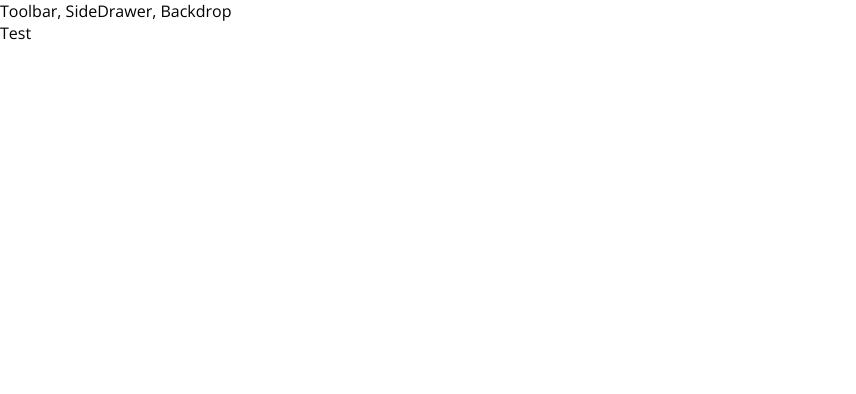
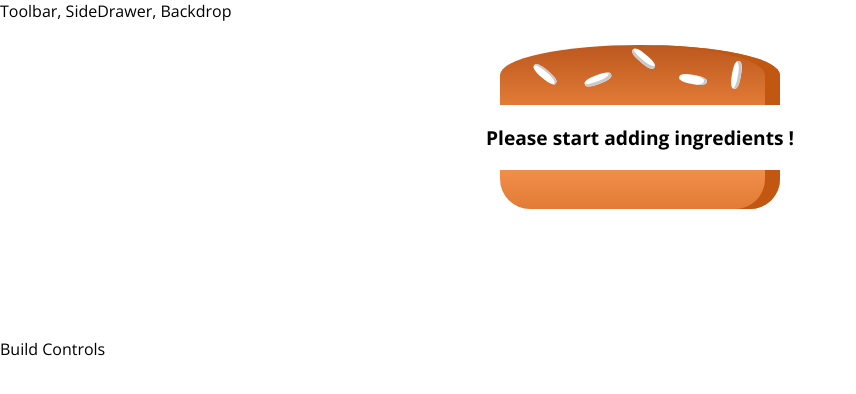
Before and after one commit to VinayJariya/Burger-Builder, a React (Create React App) app: page / in a window 1280 px wide. Shown: the top 394 px of the page, without its empty margins (0-856 px from the left). Built offline with nearby package versions, Linux system fonts and the light colour scheme.

Commit message:
Static Burger View

```diff
--- a/package.json
+++ b/package.json
@@ -3,6 +3,7 @@
   "version": "0.1.0",
   "private": true,
   "dependencies": {
+    "prop-types": "^15.7.2",
     "react": "^16.9.0",
     "react-dom": "^16.9.0",
     "react-scripts": "3.1.1"
--- a/src/App.js
+++ b/src/App.js
@@ -1,10 +1,13 @@
 import React from 'react';
 import Layout from './components/Layout/Layout';
+import BurgerBuilder from './components/BurgerBuilder/BurgerBuilder';
 
 function App() {
   return (
     <div>
-      <Layout>Test</Layout>
+      <Layout>
+        <BurgerBuilder/>
+      </Layout>
     </div>
   );
 }
--- /dev/null
+++ b/src/components/Burger/Burger.js
@@ -0,0 +1,30 @@
+import React from 'react';
+
+import BurgerIngredient from './BurgerIngredient/BurgerIngredient';
+import classes from './Burger.module.css';
+
+const burger = (props) => {
+    let transformed_ingredients = Object.keys(props.ingredients)
+        .map( igKey => {
+            return [...Array( props.ingredients[igKey] )].map( (_,i)=> {
+                return <BurgerIngredient key={igKey + i} type={igKey} />
+            });
+        })
+        .reduce((arr, el) => {
+            return arr.concat(el)
+        },[]);
+
+    if (transformed_ingredients.length === 0){
+        transformed_ingredients = <p>Please start adding ingredients !</p>;
+    }
+
+    return(
+        <div className={classes.Burger}>
+            <BurgerIngredient type="bread-top"/>
+            {transformed_ingredients}
+            <BurgerIngredient type="bread-bottom"/>
+        </div>
+    );
+};
+
+export default burger;
--- /dev/null
+++ b/src/components/Burger/Burger.module.css
@@ -0,0 +1,30 @@
+.Burger {
+    width: 100%;
+    height: 200px;
+    margin: auto;
+    overflow: scroll;
+    text-align: center;
+    font-weight: bold;
+    font-size: 1.2rem;
+}
+
+@media (min-width: 1000px) and (min-height: 700px){
+    .Burger{
+        width: 700px;
+        height:600px;
+    }
+}
+
+@media (min-width: 500px) and (min-height: 401px){
+    .Burger{
+        width: 450px;
+        height:400px;
+    }
+}
+
+@media (min-width: 500px) and (min-height: 400px){
+    .Burger{
+        width: 350px;
+        height:300px;
+    }
+}
--- /dev/null
+++ b/src/components/Burger/BurgerIngredient/BurgerIngredient.js
@@ -0,0 +1,44 @@
+import React, {Component} from 'react';
+import classes from './BurgerIngredient.module.css';
+import PropTypes from 'prop-types';
+
+class BurgerIngredient extends Component {
+    render(){
+        let ingredient = null;
+
+        switch (this.props.type) {
+            case 'bread-bottom':
+                ingredient = <div className={classes.BreadBottom}></div>;
+                break;
+            case 'bread-top':
+                ingredient = (
+                    <div className={classes.BreadTop}>
+                        <div className={classes.Seeds1}></div>
+                        <div className={classes.Seeds2}></div>
+                    </div>
+                );
+                break;
+            case 'meat':
+                ingredient = <div className={classes.Meat}></div>;
+                break;
+            case 'cheese':
+                ingredient = <div className={classes.Cheese}></div>;
+                break;
+            case 'salad':
+                ingredient = <div className={classes.Salad}></div>;
+                break;
+            case 'bacon':
+                ingredient = <div className={classes.Bacon}></div>;
+                break;
+            default:
+                ingredient = null;
+        }
+        return ingredient;
+    }
+};
+
+BurgerIngredient.propTypes = {
+    type: PropTypes.string.isRequired
+};
+
+export default BurgerIngredient;
--- /dev/null
+++ b/src/components/Burger/BurgerIngredient/BurgerIngredient.module.css
@@ -0,0 +1,113 @@
+.BreadBottom {
+    height: 13%;
+    width: 80%;
+    background: linear-gradient(#F08E4A, #e27b36);
+    border-radius: 0 0 30px 30px;
+    box-shadow: inset -15px 0 #c15711;
+    margin: 2% auto;
+}
+
+.BreadTop {
+    height: 20%;
+    width: 80%;
+    background: linear-gradient(#bc581e, #e27b36);
+    border-radius: 50% 50% 0 0;
+    box-shadow: inset -15px 0 #c15711;
+    margin: 2% auto;
+    position: relative;
+}
+
+.Seeds1 {
+    width: 10%;
+    height: 15%;
+    position: absolute;
+    background-color: white;
+    left: 30%;
+    top: 50%;
+    border-radius: 40%;
+    transform: rotate(-20deg);
+    box-shadow: inset -2px -3px #c9c9c9;
+}
+
+.Seeds1:after {
+    content: "";
+    width: 100%;
+    height: 100%;
+    position: absolute;
+    background-color: white;
+    left: -170%;
+    top: -260%;
+    border-radius: 40%;
+    transform: rotate(60deg);
+    box-shadow: inset -1px 2px #c9c9c9;
+  }
+
+.Seeds1:before {
+    content: "";
+    width: 100%;
+    height: 100%;
+    position: absolute;
+    background-color: white;
+    left: 180%;
+    top: -50%;
+    border-radius: 40%;
+    transform: rotate(60deg);
+    box-shadow: inset -1px -3px #c9c9c9;
+  }
+
+  .Seeds2 {
+    width: 10%;
+    height: 15%;
+    position: absolute;
+    background-color: white;
+    left: 64%;
+    top: 50%;
+    border-radius: 40%;
+    transform: rotate(10deg);
+    box-shadow: inset -3px 0 #c9c9c9;
+  }
+
+  .Seeds2:before {
+    content: "";
+    width: 100%;
+    height: 100%;
+    position: absolute;
+    background-color: white;
+    left: 150%;
+    top: -130%;
+    border-radius: 40%;
+    transform: rotate(90deg);
+    box-shadow: inset 1px 3px #c9c9c9;
+  }
+
+
+.Meat {
+    width: 80%;
+    height: 8%;
+    background: linear-gradient(#7f3608, #702e05);
+    margin: 2% auto;
+    border-radius: 15px;
+}
+
+.Cheese {
+    width: 90%;
+    height: 4.5%;
+    margin: 2% auto;
+    background: linear-gradient(#f4d004, #d6bb22);
+    border-radius: 20px;
+}
+
+.Salad {
+    width: 85%;
+    height: 7%;
+    margin: 2% auto;
+    background: linear-gradient(#228c1d, #91ce50);
+    border-radius: 20px;
+}
+
+.Bacon {
+    width: 80%;
+    height: 3%;
+    background: linear-gradient(#bf3813, #c45e38);
+    margin: 2% auto;
+}
--- /dev/null
+++ b/src/components/BurgerBuilder/BurgerBuilder.js
@@ -0,0 +1,32 @@
+import React, {Component} from 'react';
+
+import Aux from '../../hoc/Aux';
+import Burger from '../Burger/Burger';
+
+class BurgerBuilder extends Component{
+
+    // constructor(props){
+    //     super.props();
+    //     this.state = {...}
+    // }
+
+    state = {
+        ingredients: {
+            salad: 0,
+            bacon: 0,
+            cheese: 0,
+            meat: 0,
+        }
+    }
+
+    render(){
+        return(
+            <Aux>
+                <Burger ingredients={this.state.ingredients}/>
+                <div>Build Controls</div>
+            </Aux>
+        )
+    }
+}
+
+export default BurgerBuilder;
--- a/src/components/Layout/Layout.js
+++ b/src/components/Layout/Layout.js
@@ -1,17 +1,19 @@
 import React from 'react';
+
 import Aux from '../../hoc/Aux';
+import classes from './Layout.module.css';
 
-const Layout = (props) => {
+const layout = (props) => {
     return (
         <Aux>
             <div>
                 Toolbar, SideDrawer, Backdrop
             </div>
-            <main>
+            <main className={classes.Content}>
                 {props.children}
             </main>
         </Aux>
     );
 };
 
-export default Layout;
+export default layout;
--- /dev/null
+++ b/src/components/Layout/Layout.module.css
@@ -0,0 +1,3 @@
+.Content{
+    margin-top: 16px;
+}
```
